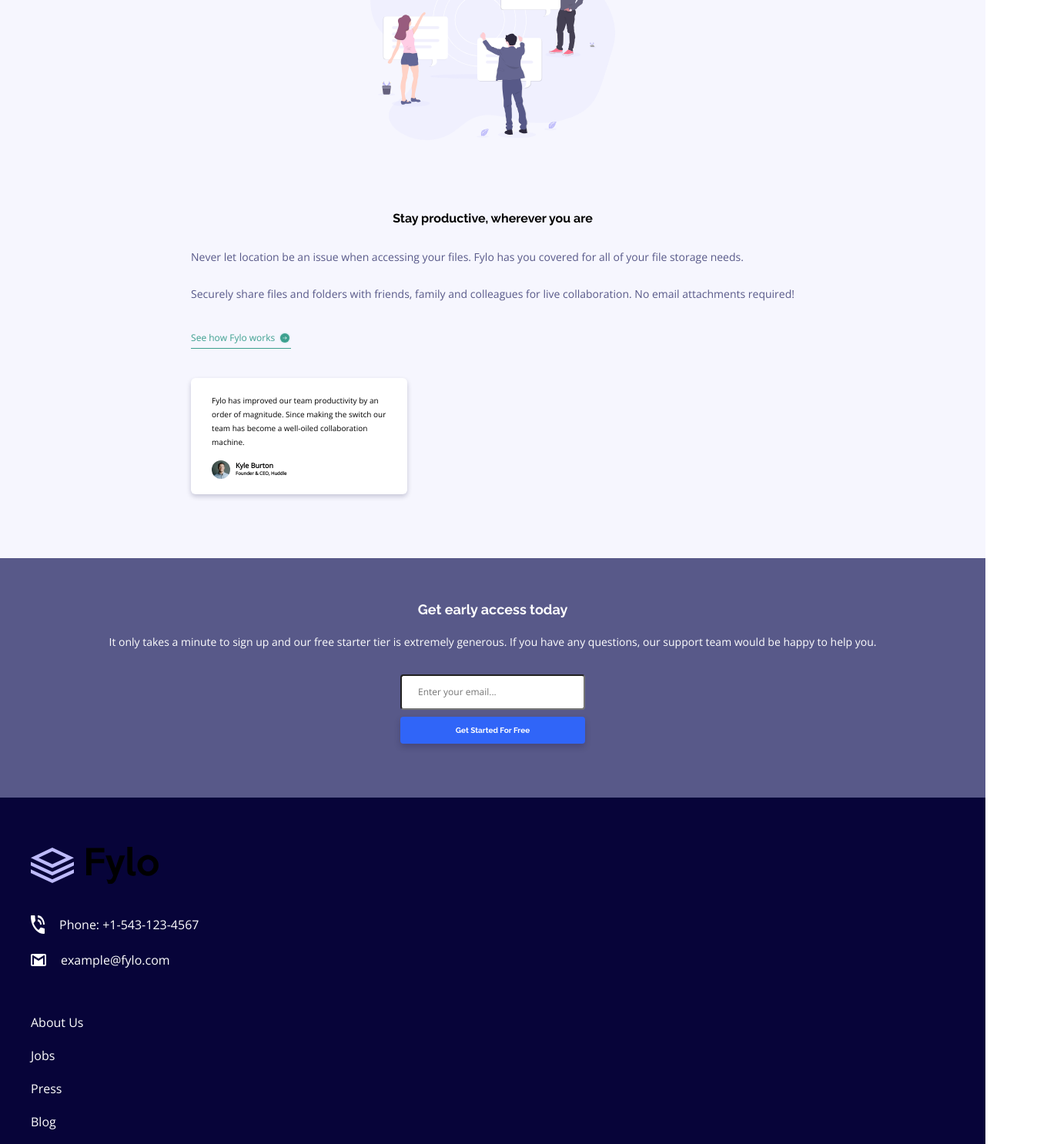
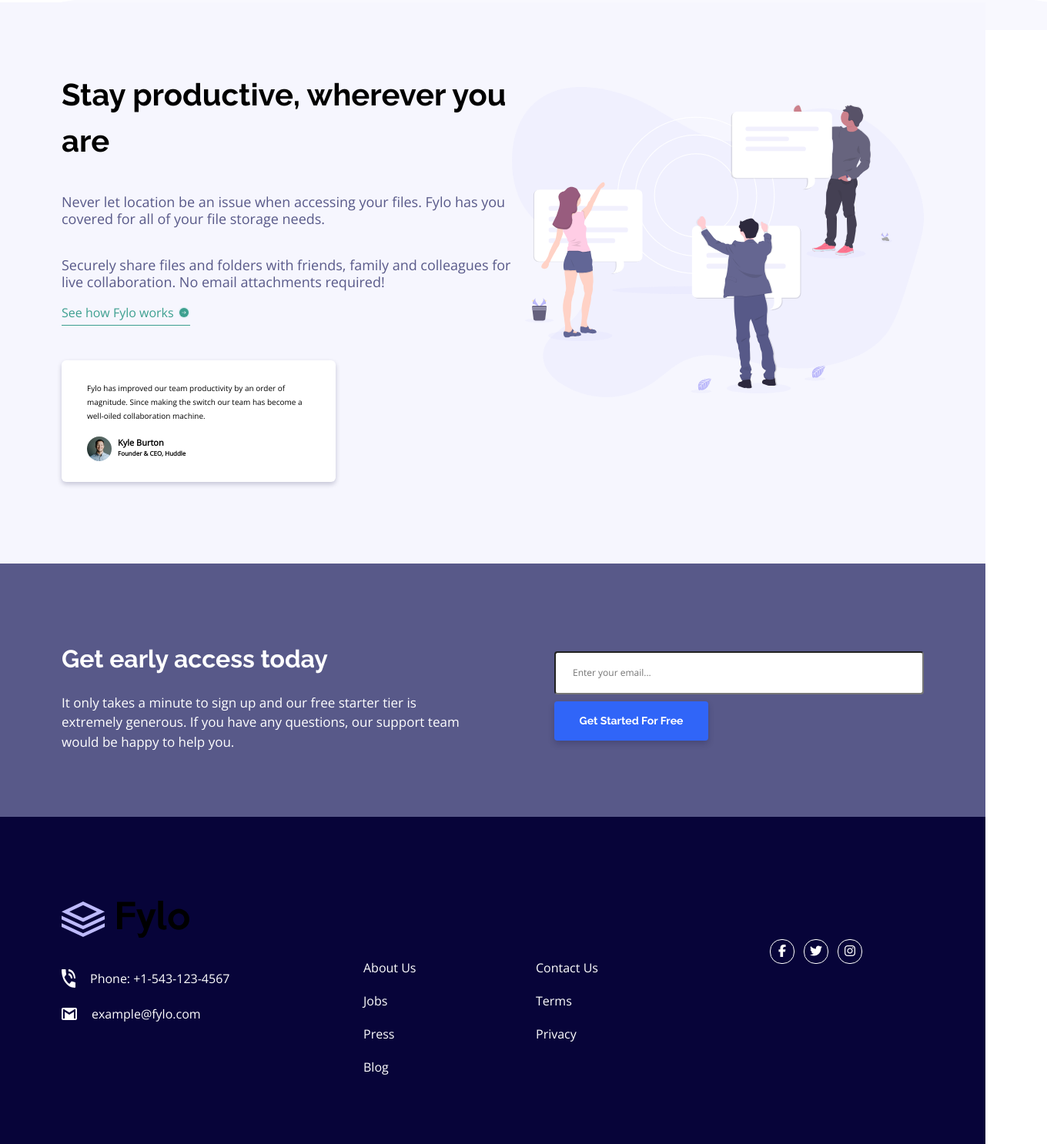
Before and after one commit to codeDavidC/fylo-landing-page-two-column-layout, a plain HTML site: page index.html in a window 1280 px wide. Shown: the part 834-2320 px from the top of the page at 77% size, 1360 px wide, since content can reach past the window. Drawn offline with nearby package versions, Linux system fonts and the light colour scheme.

Commit message:
styling for desktop update

```diff
--- a/index.html
+++ b/index.html
@@ -11,13 +11,15 @@
       sizes="32x32"
       href="./images/favicon-32x32.png"
     />
-    <link rel="stylesheet" href="./reset.css" />
-    <link rel="stylesheet" href="./styles.css" />
 
     <script
       src="https://kit.fontawesome.com/71fc147181.js"
       crossorigin="anonymous"
     ></script>
+
+    <link rel="stylesheet" href="./reset.css" />
+    <link rel="stylesheet" href="./styles.css" />
+    <script src="./index.js" defer></script>
 
     <title>Frontend Mentor | Fylo landing page with two column layout</title>
   </head>
--- /dev/null
+++ b/index.js
@@ -0,0 +1,13 @@
+// https://www.frontendmentor.io/solutions/fylo-landing-page-two-column-hover-state-and-email-validation-b41BpwOgV3
+
+const formTop = document.querySelector(".form-top");
+const formBottom = document.querySelector(".form-bottom");
+
+/* TO PREVENT PAGE REFRESH */
+formTop.addEventListener("submit", (e) => {
+  e.preventDefault();
+});
+
+formBottom.addEventListener("submit", (e) => {
+  e.preventDefault();
+});
--- a/styles.css
+++ b/styles.css
@@ -47,6 +47,10 @@
 
 .nav-menu-item a:hover {
     color: var(--bright-blue);
+}
+
+.nav-menu-item a:active {
+    transform: scale(.9);
 }
 
 .nav-menu ul {
@@ -155,7 +159,7 @@
 }
 
 .section-middle--image {
-    max-width: 318px;
+    width: 318px;
 }
 
 .section-middle--text h1 {
@@ -236,7 +240,8 @@
 }
 
 .avatar-name p:nth-child(2) {
-font-size: 6px;}
+    font-size: 6px;
+}
 
 /* ----------------------------------------------------------- */
 /* -------------------- Section Bottom ----------------------- */
@@ -395,6 +400,10 @@ font-size: 6px;}
     border: solid 1.5px var(--bright-blue);
 }
 
+.footer-social a:active {
+    transform: scale(.9);
+}
+
 .attribution {
     padding-bottom: 16px;
     background-color: var(--very-dark-blue);
@@ -407,3 +416,261 @@ font-size: 6px;}
 .attribution a {
     color: #6b9bff;
 }
+
+@media screen and (min-width: 1100px) {
+
+    .header {
+        padding: 64px 80px;
+    }
+
+    .logo--top {
+        width: 167px;
+    }
+
+    .nav-menu-item a {
+        font-size: 1rem;
+    }
+
+    .nav-menu ul {
+        width: 274px;
+    }
+
+    /* -------------------------------------------------------- */
+    /* -------------------- Section Top ----------------------- */
+    /* -------------------------------------------------------- */
+
+    .section-top {
+        /* max-width: 1280px; */
+        margin-top: 7px;
+        padding-left: 80px;
+        padding-right: 80px;
+        flex-direction: row;
+        justify-content: space-between;
+        align-items: center;
+    }
+
+    .section-top--image {
+        order: 2;
+        flex: 1 1 50%;
+    }
+
+    .section-top--text {
+        order: 1;
+        flex: 1 1 50%;
+    }
+
+    .section-top--text h1 {
+        padding-top: 0px;
+        max-width: 590px;
+        font-size: 2.5rem;
+        text-align: left;
+        line-height: 62px;
+    }
+
+    .section-top--text p {
+        padding-top: 0px;
+        max-width: 578px;
+        font-size: 1.125rem;
+        line-height: 24px;
+        text-align: left;
+    }
+
+    .form-top {
+        margin-top: 25px;
+        flex-direction: row;
+    }
+
+    .form-top input[type=email] {
+        margin-top: 0px;
+        max-width: 322px;
+        padding: 14px 21px;
+        font-size: .875rem;
+    }
+
+    .form-top input[type=submit] {
+        margin-top: 0px;
+        margin-left: 14px;
+        width: 200px;
+        padding: 13px;
+        text-align: center;
+    }
+
+    /* ----------------------------------------------------------- */
+    /* -------------------- Section Middle ----------------------- */
+    /* ----------------------------------------------------------- */
+
+    .section-middle {
+        margin-top: 238px;
+        padding-left: 80px;
+        padding-right: 80px;
+        padding-bottom: 106px;
+        flex-direction: row;
+        justify-content: space-between;
+        align-items: center;
+    }
+
+    .section-middle::after {
+        content: '';
+        position: absolute;
+        width: 100%;
+        height: 100%;
+        bottom: 65px;
+        background-image: url(./images/bg-curve-desktop.svg);
+        background-repeat: no-repeat;
+        background-size: contain;
+        z-index: -1;
+    }
+
+    .section-middle--image {
+        order: 2;
+        flex: 1 1 50%;
+    }
+
+    .section-middle--text {
+        order: 1;
+        flex: 1 1 50%;
+    }
+
+    .section-middle--text h1 {
+        font-size: 2.5rem;
+        margin-top: 0px;
+        text-align: left;
+    }
+
+    .section-middle--text>p {
+        margin-top: 38px;
+        width: 585px;
+        font-size: 1.125rem;
+        line-height: 22px;
+    }
+
+    .section-middle a {
+        margin-top: 17px;
+        width: 167px;
+        font-size: 1rem;
+    }
+
+    .testimonial-card {
+        margin-top: 45px;
+        max-width: 356px;
+        padding: 27px 33px;
+
+    }
+
+    .testimonial-card blockquote {
+        font-size: .625rem;
+        line-height: 18px;
+    }
+
+    .container-avatar {
+        margin-top: 18px;
+    }
+
+    .avatar-image {
+        width: 32px;
+    }
+
+    .avatar-image img {
+        border-radius: 16px;
+    }
+
+    .avatar-name {
+        padding-left: 8px;
+    }
+
+    .avatar-name p:nth-child(1) {
+        font-size: 11px;
+    }
+
+    .avatar-name p:nth-child(2) {
+        font-size: 8px;
+    }
+
+    /* ----------------------------------------------------------- */
+    /* -------------------- Section Bottom ----------------------- */
+    /* ----------------------------------------------------------- */
+
+    .section-bottom {
+        padding: 100px 80px 85px;
+        display: flex;
+        flex-direction: row;
+        justify-content: space-between;
+        align-items: center;
+    }
+
+    .section-bottom--text h2 {
+        font-size: 2rem;
+        text-align: left;
+    }
+
+    .section-bottom--text p {
+        width: 540px;
+        font-size: 1.063rem;
+        text-align: left;
+        padding-top: 20px;
+    }
+
+    .form-bottom {
+        /* width: 300px; */
+        display: flex;
+        flex-direction: column;
+        align-items: flex-start;
+    }
+
+    .form-bottom input[type=email] {
+        margin-top: 0px;
+        width: 480px;
+        padding: 17px 22px;
+    }
+
+    .form-bottom input[type=submit] {
+        width: 200px;
+        font-size: .875rem;
+        padding: 15px;
+    }
+
+    /* ----------------------------------------------------------- */
+    /* -------------------- footer-------------------------------- */
+    /* ----------------------------------------------------------- */
+
+    .footer-container {
+        padding: 109px 80px 72px;
+        display: flex;
+        flex-direction: row;
+        justify-content: center;
+        align-items: flex-start;
+    }
+
+    .footer-contact {
+        flex: 1 1 35%;
+    }
+
+    .footer-menu {
+        margin-top: 75px;
+        flex: 1 1 40%;
+        display: flex;
+        flex-direction: row;
+        justify-content: center;
+        align-items: flex-start;
+    }
+
+    .menu-one {
+        flex: 1 1 50%;
+    }
+    .menu-two {
+        margin-top: 0px;
+flex: 1 1 50%;
+    }
+
+    .footer-social {
+        flex: 1 1 25%;
+        justify-content: center;
+    }
+
+.footer-social a {
+    width: 32px;
+    height: 32px;
+    margin: 0px 6px 0px;
+}
+
+}
```
